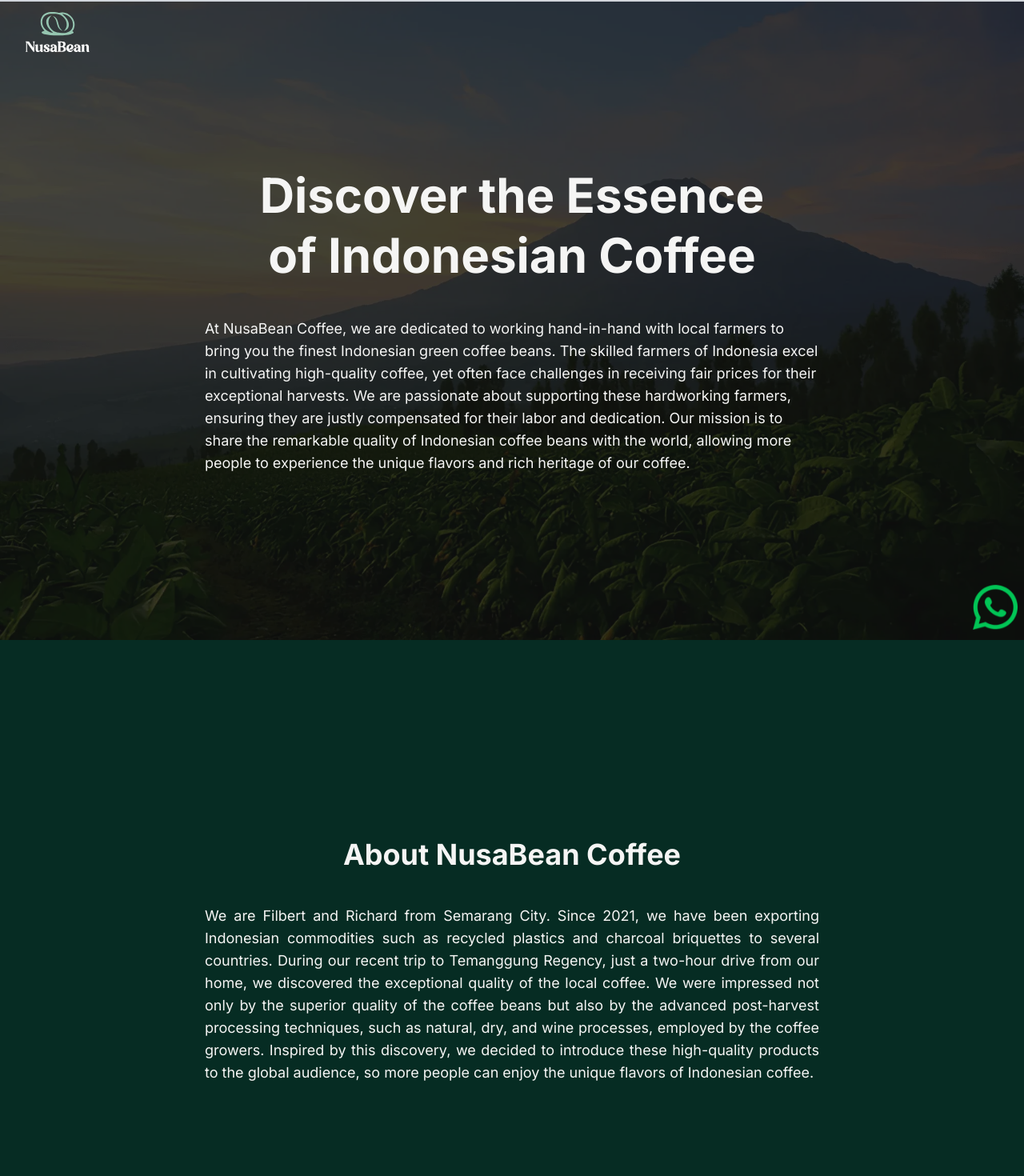
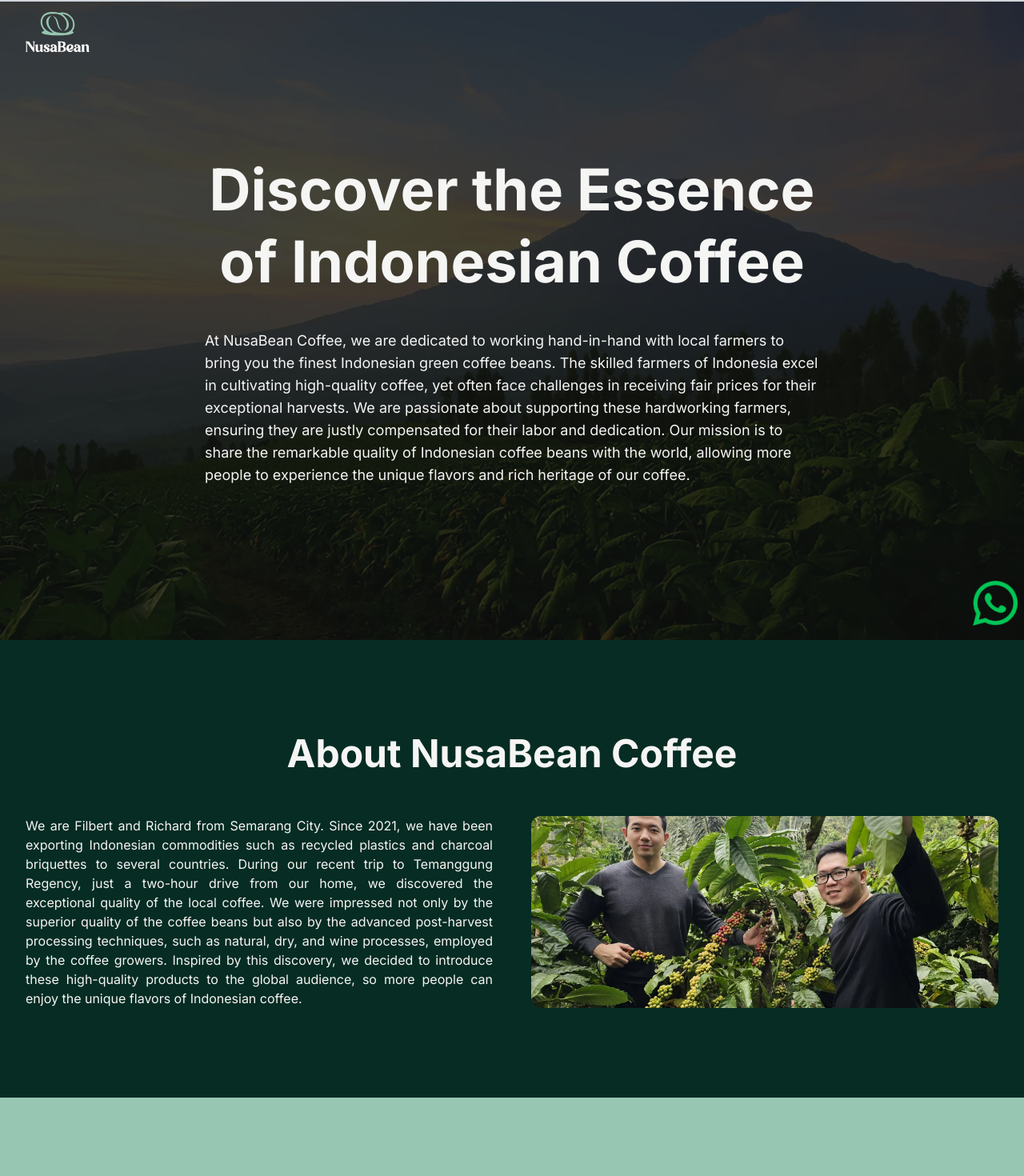
Before and after one commit to alnandoh/Indocoffee, a Next.js app: page / in a window 1280 px wide. Shown: the top 1470 px of the page at 80% size. Built offline with nearby package versions, Linux system fonts and the light colour scheme.

Commit message:
update about section

```diff
--- a/app/_components/About.tsx
+++ b/app/_components/About.tsx
@@ -1,16 +1,16 @@
 import Image from "next/image";
-import hero from "@/public/Hero.webp";
+import Owner from "@/public/Owner Photo.webp";
 
 export default function About() {
   return (
-    <section className="relative min-h-screen flex items-center justify-center overflow-hidden">
-      <div className="absolute inset-0 flex items-center justify-center bg-one-800 p-4 lg:p-8">
-        <div className="container mx-auto px-4 lg:px-8 py-8 lg:py-16 flex flex-col md:items-center gap-6 text-stone-100">
-          <h2 className="lg:max-w-3xl font-bold md:text-center leading-tight animate-fade-in">
-            About NusaBean Coffee
-          </h2>
-          <div className="max-w-xl lg:max-w-3xl text-base md:text-lg md:mt-4">
-            <p className="animate-fade-in text-justify">
+    <section className="bg-one-800 text-stone-100">
+      <div className="wrapper py-12 md:py-16 lg:py-24 xl:py-28">
+        <h2 className="lg:max-w-3xl mx-auto font-bold text-center leading-tight animate-fade-in mb-8 lg:mb-12">
+          About NusaBean Coffee
+        </h2>
+        <div className="grid lg:grid-cols-2 gap-8 lg:gap-12 items-center">
+          <div className="order-2 lg:order-1">
+            <p className="text-justify animate-fade-in">
               We are Filbert and Richard from Semarang City. Since 2021, we have
               been exporting Indonesian commodities such as recycled plastics
               and charcoal briquettes to several countries. During our recent
@@ -24,6 +24,16 @@
               enjoy the unique flavors of Indonesian coffee.
             </p>
           </div>
+          <div className="order-1 lg:order-2 w-full aspect-video md:h-92 lg:aspect-auto lg:h-full relative rounded-xl overflow-hidden">
+            <Image
+              src={Owner}
+              alt="Owner Photo"
+              layout="fill"
+              objectFit="cover"
+              objectPosition="center"
+              className="animate-fade-in"
+            />
+          </div>
         </div>
       </div>
     </section>
--- a/app/_components/Product.tsx
+++ b/app/_components/Product.tsx
@@ -5,9 +5,7 @@
 export default function Product() {
   return (
     <section className="wrapper py-16 min-h-screen flex flex-col gap-8 justify-center">
-      <h2 className="text-center text-3xl font-bold animate-fade-in">
-        Our Green Coffee Beans
-      </h2>
+      <h2 className="text-center animate-fade-in">Our Green Coffee Beans</h2>
       <div className="grid grid-cols-1 md:grid-cols-2 gap-6 justify-center items-center animate-fade-in">
         <div className="order-1 md:order-1 relative rounded-lg lg:rounded-xl overflow-hidden">
           <Image
--- a/app/globals.css
+++ b/app/globals.css
@@ -87,14 +87,14 @@
   body {
     @apply bg-background text-foreground overflow-x-hidden;
   }
-  h1{
-    @apply text-3xl md:text-5xl lg:text-6xl font-bold;
+  h1 {
+    @apply text-3xl md:text-5xl lg:text-6xl xl:text-7xl font-bold;
   }
-  h2{
-    @apply text-2xl md:text-3xl lg:text-4xl font-semibold;
+  h2 {
+    @apply text-2xl md:text-3xl lg:text-4xl xl:text-5xl font-semibold;
   }
-  h3{
-    @apply text-xl md:text-2xl lg:text-3xl font-medium
+  h3 {
+    @apply text-xl md:text-2xl lg:text-3xl xl:text-4xl font-medium;
   }
   hr{
     @apply border-black
```
